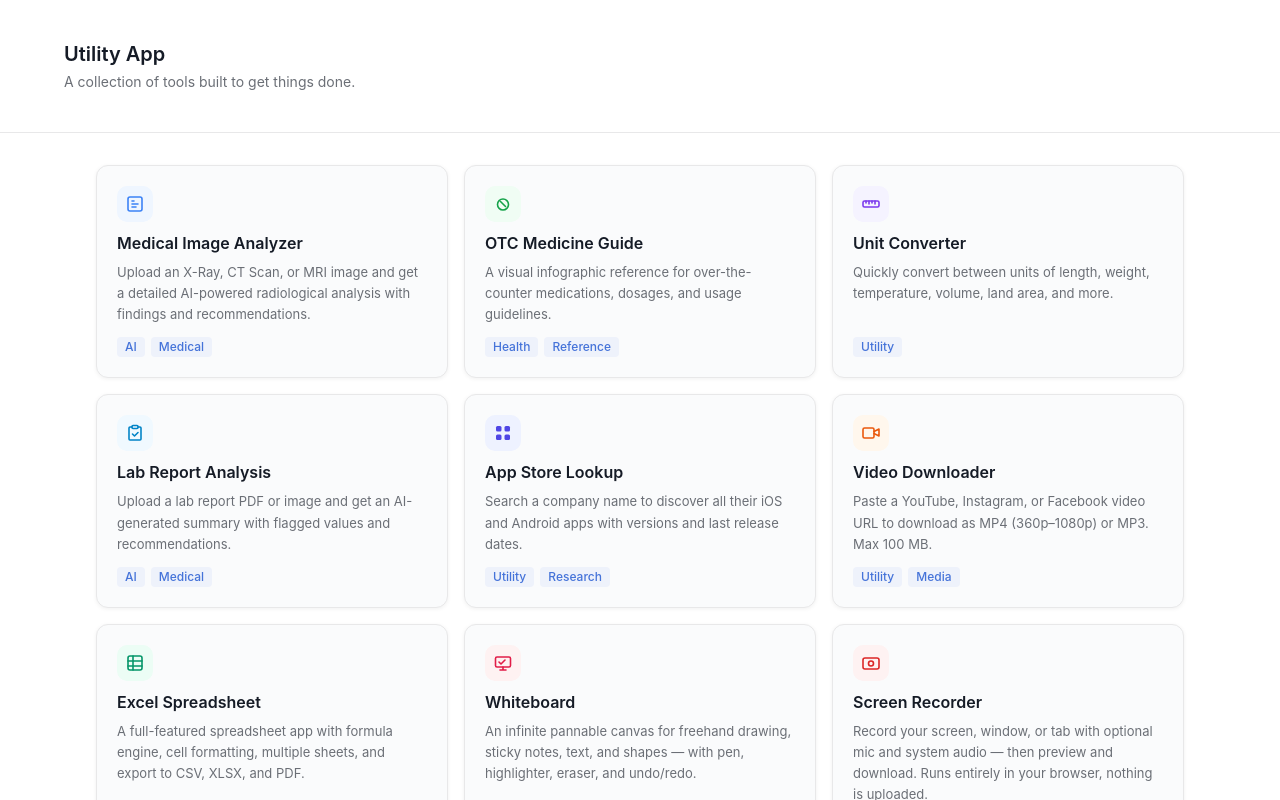
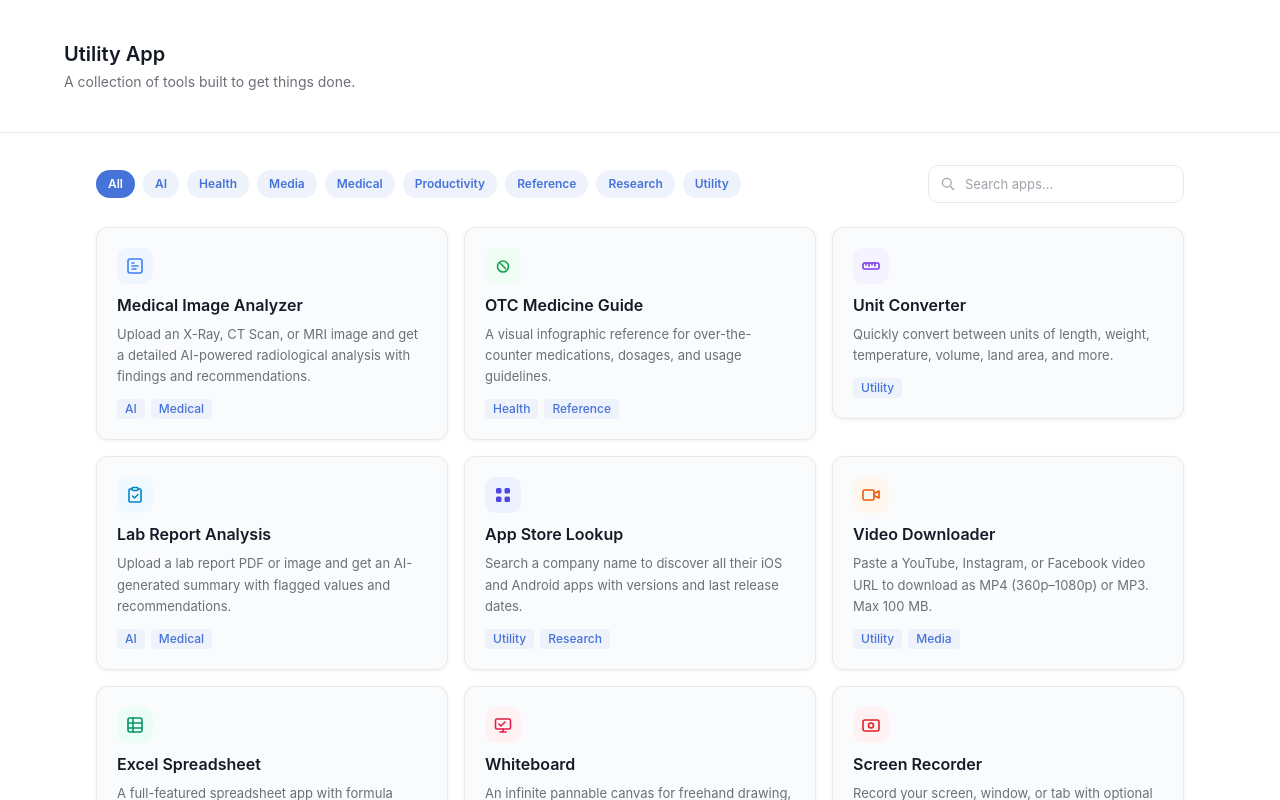
Before and after one commit to mhsworkonline/utility-app, a Next.js app: page / in a window 1280 px wide. Shown: the top 800 px of the page. Built offline with nearby package versions, Linux system fonts and the light colour scheme; no server answers.

Commit message:
deploy: 2026-08-12 10:02

```diff
--- a/src/app/globals.css
+++ b/src/app/globals.css
@@ -96,3 +96,9 @@ body {
   color: var(--color-ink);
   font-family: var(--font-sans);
 }
+
+/* Homepage grid: cards fade/slide in on load — see AppGrid.tsx */
+@keyframes card-in {
+  from { opacity: 0; transform: translateY(6px); }
+  to { opacity: 1; transform: translateY(0); }
+}
--- a/src/app/page.tsx
+++ b/src/app/page.tsx
@@ -1,4 +1,4 @@
-import AppCard from "@/components/AppCard";
+import AppGrid from "@/components/AppGrid";
 import { getApps } from "@/data/apps";
 
 // Catalog is managed from /admin, so render at request time.
@@ -23,11 +23,7 @@ export default async function Home() {
         {apps.length === 0 ? (
           <p className="text-sm text-ink-muted">No apps yet.</p>
         ) : (
-          <div className="grid grid-cols-1 gap-4 sm:grid-cols-2 lg:grid-cols-3">
-            {apps.map((app) => (
-              <AppCard key={app.id} app={app} />
-            ))}
-          </div>
+          <AppGrid apps={apps} />
         )}
       </div>
     </main>
--- a/src/components/AppCard.tsx
+++ b/src/components/AppCard.tsx
@@ -81,7 +81,7 @@ const ICON_STYLE: Record<string, { bg: string; color: string }> = {
   mic:        { bg: "#F5F3FF", color: "#7C3AED" },
 };
 
-export default function AppCard({ app }: { app: App }) {
+export default function AppCard({ app, isNew }: { app: App; isNew?: boolean }) {
   const iconKey = app.icon ?? "";
   const iconStyle = ICON_STYLE[iconKey];
   const iconNode = ICONS[iconKey];
@@ -114,8 +114,14 @@ export default function AppCard({ app }: { app: App }) {
       href={app.url}
       target="_blank"
       rel="noopener noreferrer"
-      className="group flex flex-col bg-surface-raised border border-surface-border rounded-xl shadow-card hover:bg-surface-hover hover:shadow-dropdown transition-shadow duration-150 overflow-hidden min-h-[11rem]"
+      className="group relative flex flex-col bg-surface-raised border border-surface-border rounded-xl shadow-card hover:bg-surface-hover hover:shadow-dropdown hover:-translate-y-0.5 transition-[box-shadow,transform,background-color] duration-150 overflow-hidden min-h-[11rem]"
     >
+      {isNew && (
+        <span className="absolute top-3 right-3 z-10 bg-success text-white text-[10px] font-bold tracking-wide uppercase rounded-full px-2 py-0.5 shadow-card">
+          New
+        </span>
+      )}
+
       {app.thumbnail && (
         <div className="relative w-full h-36 bg-surface-active flex-shrink-0">
           <Image src={app.thumbnail} alt={app.name} fill className="object-cover" />
--- /dev/null
+++ b/src/components/AppGrid.tsx
@@ -0,0 +1,98 @@
+"use client";
+
+import { useMemo, useState } from "react";
+import AppCard from "@/components/AppCard";
+import type { App } from "@/data/apps";
+import { isNewApp } from "@/data/new-apps";
+
+export default function AppGrid({ apps }: { apps: App[] }) {
+  const [query, setQuery] = useState("");
+  const [activeTag, setActiveTag] = useState<string | null>(null);
+
+  const tags = useMemo(() => {
+    const set = new Set<string>();
+    for (const app of apps) for (const t of app.tags ?? []) set.add(t);
+    return Array.from(set).sort();
+  }, [apps]);
+
+  const filtered = useMemo(() => {
+    const q = query.trim().toLowerCase();
+    return apps.filter((app) => {
+      if (activeTag && !(app.tags ?? []).includes(activeTag)) return false;
+      if (!q) return true;
+      return app.name.toLowerCase().includes(q) || app.description.toLowerCase().includes(q);
+    });
+  }, [apps, query, activeTag]);
+
+  return (
+    <div>
+      <div className="mb-6 flex flex-col gap-4 sm:flex-row sm:items-center sm:justify-between">
+        <div className="flex flex-wrap gap-2">
+          <button
+            type="button"
+            onClick={() => setActiveTag(null)}
+            className={`rounded-full px-3 py-1.5 text-xs font-semibold transition-colors ${
+              activeTag === null
+                ? "bg-brand text-white"
+                : "bg-brand-light text-brand hover:bg-brand-border/40"
+            }`}
+          >
+            All
+          </button>
+          {tags.map((tag) => (
+            <button
+              key={tag}
+              type="button"
+              onClick={() => setActiveTag(tag === activeTag ? null : tag)}
+              className={`rounded-full px-3 py-1.5 text-xs font-semibold transition-colors ${
+                activeTag === tag
+                  ? "bg-brand text-white"
+                  : "bg-brand-light text-brand hover:bg-brand-border/40"
+              }`}
+            >
+              {tag}
+            </button>
+          ))}
+        </div>
+
+        <div className="relative w-full sm:w-64">
+          <svg
+            viewBox="0 0 20 20"
+            fill="none"
+            stroke="currentColor"
+            strokeWidth="1.6"
+            strokeLinecap="round"
+            strokeLinejoin="round"
+            className="pointer-events-none absolute left-3 top-1/2 h-4 w-4 -translate-y-1/2 text-ink-subtle"
+          >
+            <circle cx="8.5" cy="8.5" r="5.5" />
+            <path d="M17 17l-3.5-3.5" />
+          </svg>
+          <input
+            type="text"
+            value={query}
+            onChange={(e) => setQuery(e.target.value)}
+            placeholder="Search apps…"
+            className="w-full rounded-lg border border-surface-border bg-surface py-2 pl-9 pr-3 text-sm text-ink placeholder:text-ink-subtle focus:border-brand focus:outline-none focus:ring-2 focus:ring-brand-border"
+          />
+        </div>
+      </div>
+
+      {filtered.length === 0 ? (
+        <p className="text-sm text-ink-muted">No apps match your search.</p>
+      ) : (
+        <div className="grid grid-cols-1 gap-4 sm:grid-cols-2 lg:grid-cols-3">
+          {filtered.map((app, i) => (
+            <div
+              key={app.id}
+              className="animate-[card-in_.3s_ease-out_backwards]"
+              style={{ animationDelay: `${Math.min(i, 8) * 35}ms` }}
+            >
+              <AppCard app={app} isNew={isNewApp(app.id)} />
+            </div>
+          ))}
+        </div>
+      )}
+    </div>
+  );
+}
--- /dev/null
+++ b/src/data/new-apps.ts
@@ -0,0 +1,20 @@
+/**
+ * IDs of recently-added apps, with the date they were added. Drives the
+ * "New" badge on the homepage — an app is "new" for NEW_WINDOW_DAYS after
+ * its date here. Prune old entries whenever you like; harmless to leave them,
+ * they just stop rendering the badge once the window passes.
+ */
+export const NEW_SINCE: Record<string, string> = {
+  "live-transcriber": "2026-08-11",
+};
+
+export const NEW_WINDOW_DAYS = 14;
+
+export function isNewApp(id: string, now: Date = new Date()): boolean {
+  const since = NEW_SINCE[id];
+  if (!since) return false;
+  const addedMs = new Date(since).getTime();
+  if (Number.isNaN(addedMs)) return false;
+  const ageDays = (now.getTime() - addedMs) / 86_400_000;
+  return ageDays >= 0 && ageDays <= NEW_WINDOW_DAYS;
+}
```
